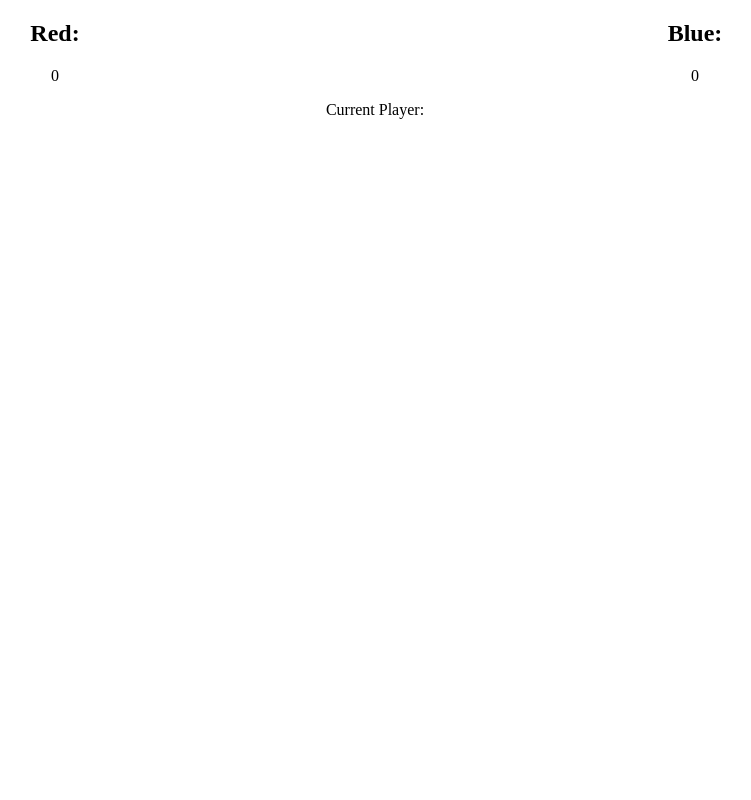
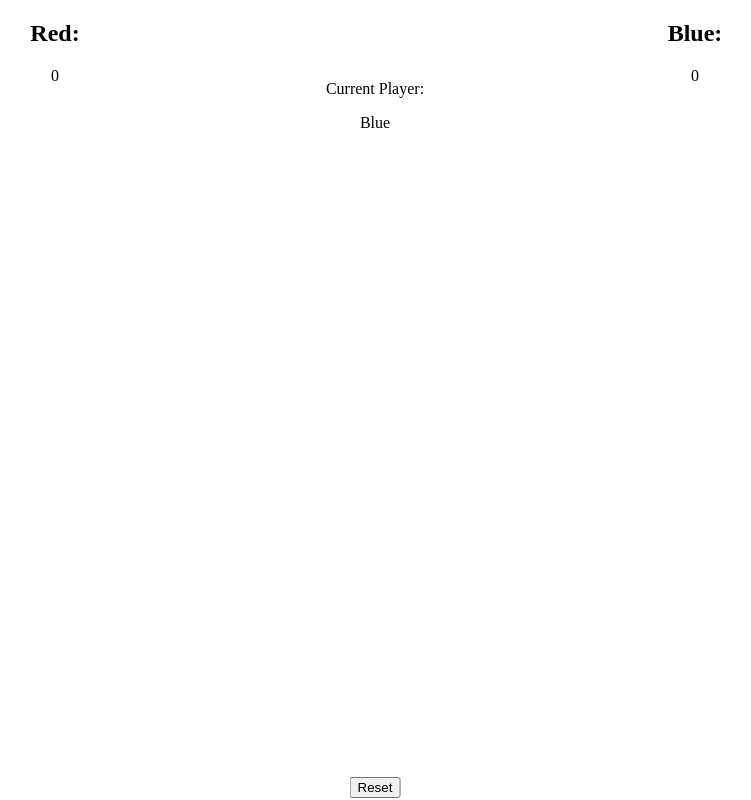
Before and after one commit to KevinEngstrom92/mandatory-js-2, a plain HTML site: page index.html in a window 1280 px wide. Shown: the whole page, without its empty margins (265-1016 px from the left). Drawn offline with Linux system fonts and the light colour scheme.

Commit message:
Add resetbutton to layout

```diff
--- a/index.html
+++ b/index.html
@@ -20,10 +20,16 @@
         </div>
       </header>
       <main>
-        <div class="current-player">Current Player:</div>
+        <div class="current-player">
+          Current Player:<br />
+          <p id="current-player">Blue</p>
+        </div>
 
-        <div class="main-game-area"></div>
+        <div class="main-game-area">
+          <canvas id="canvas" width="100%" height="100%"></canvas>
+        </div>
       </main>
+      <button type="button" name="button">Reset</button>
     </div>
   </body>
 </html>
--- a/style.css
+++ b/style.css
@@ -3,6 +3,7 @@ html {
   width: 100%;
   height: 100%;
   margin: 0;
+  position: relative;
 }
 .full-page-container {
   display: flex;
@@ -15,10 +16,14 @@ html {
 header {
   display: flex;
   width: 100%;
+  height: 10%;
 }
 main {
   display: flex;
   width: 100%;
+  height: 70%;
+  flex-direction: column;
+  align-items: center;
 }
 .score-board-left {
   width: 50%;
@@ -31,3 +36,19 @@ main {
 .current-player {
   width: 100%;
 }
+
+.main-game-area {
+  width: 80%;
+  height: 100%;
+}
+
+canvas {
+  height: 100%;
+  width: 100%;
+}
+button {
+  position: absolute;
+  bottom: 2px;
+  left: 50%;
+  transform: translateX(-50%);
+}
```
